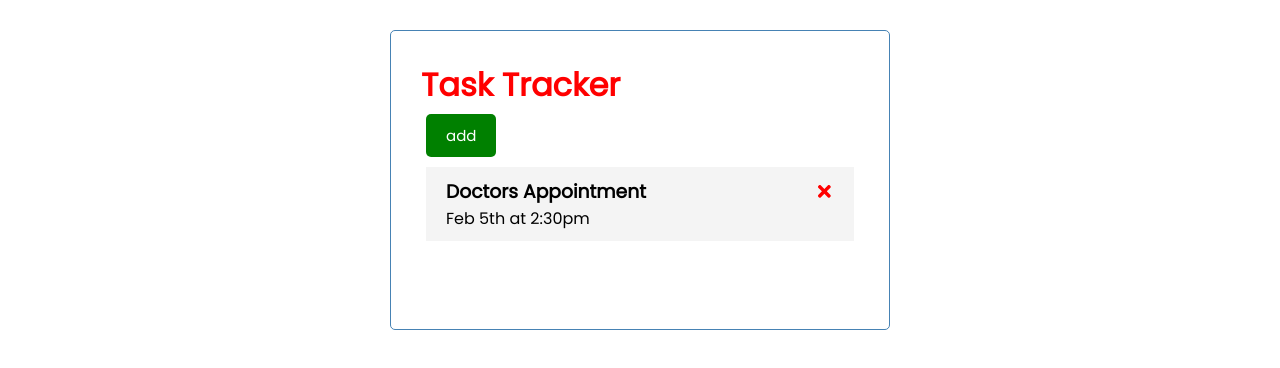
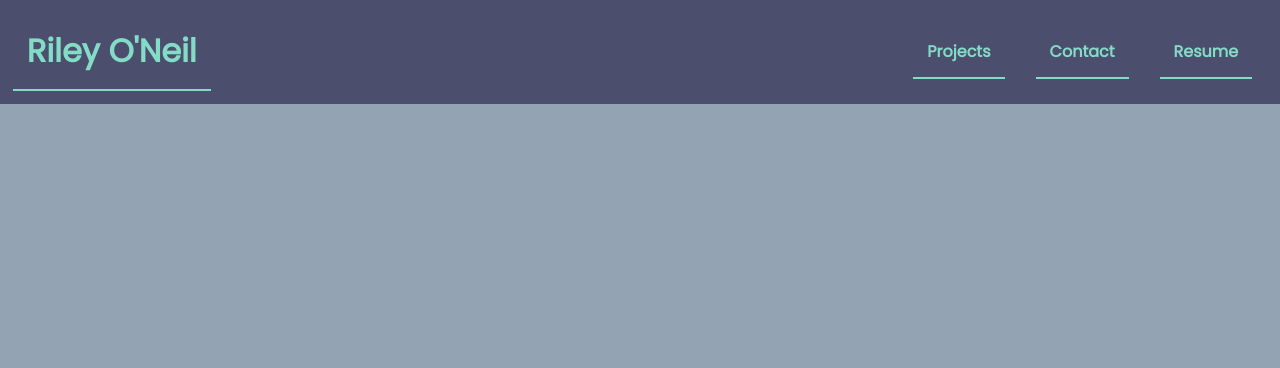
Before and after one commit to rileydoneil/Bootcamp_React_Portfolio, a React (Create React App) app: page / in a window 1280 px wide. Shown: the top 368 px of the page. Built offline with nearby package versions, Linux system fonts and the light colour scheme.

Commit message:
added Navbar to App

```diff
--- a/package.json
+++ b/package.json
@@ -8,7 +8,10 @@
     "@testing-library/user-event": "^13.5.0",
     "react": "^18.2.0",
     "react-dom": "^18.2.0",
+    "react-icons": "^4.10.1",
+    "react-router-dom": "^6.14.1",
     "react-scripts": "5.0.1",
+    "styled-components": "^5.3.10",
     "web-vitals": "^2.1.4"
   },
   "scripts": {
--- a/src/App.js
+++ b/src/App.js
@@ -1,7 +1,9 @@
 import './App.css';
+import { BrowserRouter } from 'react-router-dom';
 import { useState, } from 'react';
 import Header from './componenets/Header';
 import Tasks from './componenets/Tasks';
+import Navbar from './componenets/Navbar';
 
 function App() {
   const [tasks, setTasks] = useState([
@@ -19,12 +21,9 @@ function App() {
   }
 
   return (
-    <div className="container">
-      <Header />
-      { tasks.length > 0 ? (<Tasks tasks={tasks} onDelete={deleteTask}/>) : (
-        'no stasks to show'
-      )}
-    </div>
+    <BrowserRouter>
+      <Navbar />
+    </BrowserRouter>
   );
 }
 
--- /dev/null
+++ b/src/componenets/Navbar.js
@@ -0,0 +1,31 @@
+import React from 'react';
+import { NavLink } from 'react-router-dom';
+import { FaBars } from 'react-icons/fa';
+import './navbar.css'
+
+const Navbar = () => {
+    return (
+        <nav>
+            <div>
+                <h1>
+                    <NavLink to="/Home">Riley O'Neil</NavLink>
+                </h1>
+            </div>
+            <div>
+                <ul>
+                    <li>
+                        <NavLink to="/Portfolio"> Projects</NavLink>
+                    </li>
+                    <li>
+                        <NavLink to="/Contact">Contact</NavLink>
+                    </li>
+                    <li>
+                        <NavLink to="/Resume">Resume</NavLink>
+                    </li>
+                </ul>
+            </div>
+        </nav>
+    )
+};
+
+export default Navbar;
--- /dev/null
+++ b/src/componenets/navbar.css
@@ -0,0 +1,47 @@
+:root {
+    --green-color: #84DCC6;
+    --secondary-color: #4B4E6D;
+    --primary-color: #94A3B3;
+    --eerie-black: #222222;
+}
+
+nav {
+    display: flex;
+    justify-content: space-between;
+    align-items: center;
+    flex-wrap: wrap;
+    padding: 1%;
+    background-color: var(--secondary-color);
+    color: var(--eerie-black);
+}
+
+nav h1 {
+    font-size: 200%;
+    display: flex;
+    background-color: var(--secondary-color);
+    color: var(--green-color);
+}
+
+nav ul {
+    display: flex;
+    justify-content: space-between;
+    text-decoration: none;
+    border-bottom: 2px;
+    list-style: none;
+    gap: 1rem;
+}
+
+nav a {
+    text-decoration: none;
+    color: var(--green-color);
+    font-weight: bold;
+    min-width: 20px;
+    padding: 14px;
+    margin-right: 15px;
+    border-bottom: 2px solid;
+}
+
+
+html {
+    background-color: var(--primary-color);
+}
```
Also changed, not shown: src/pages/Contact.js (added), src/pages/Home.js (added), src/pages/Portfolio.js (added), src/pages/Resume.js (added), 1 other file (tests, documents, lock files or other folders).
